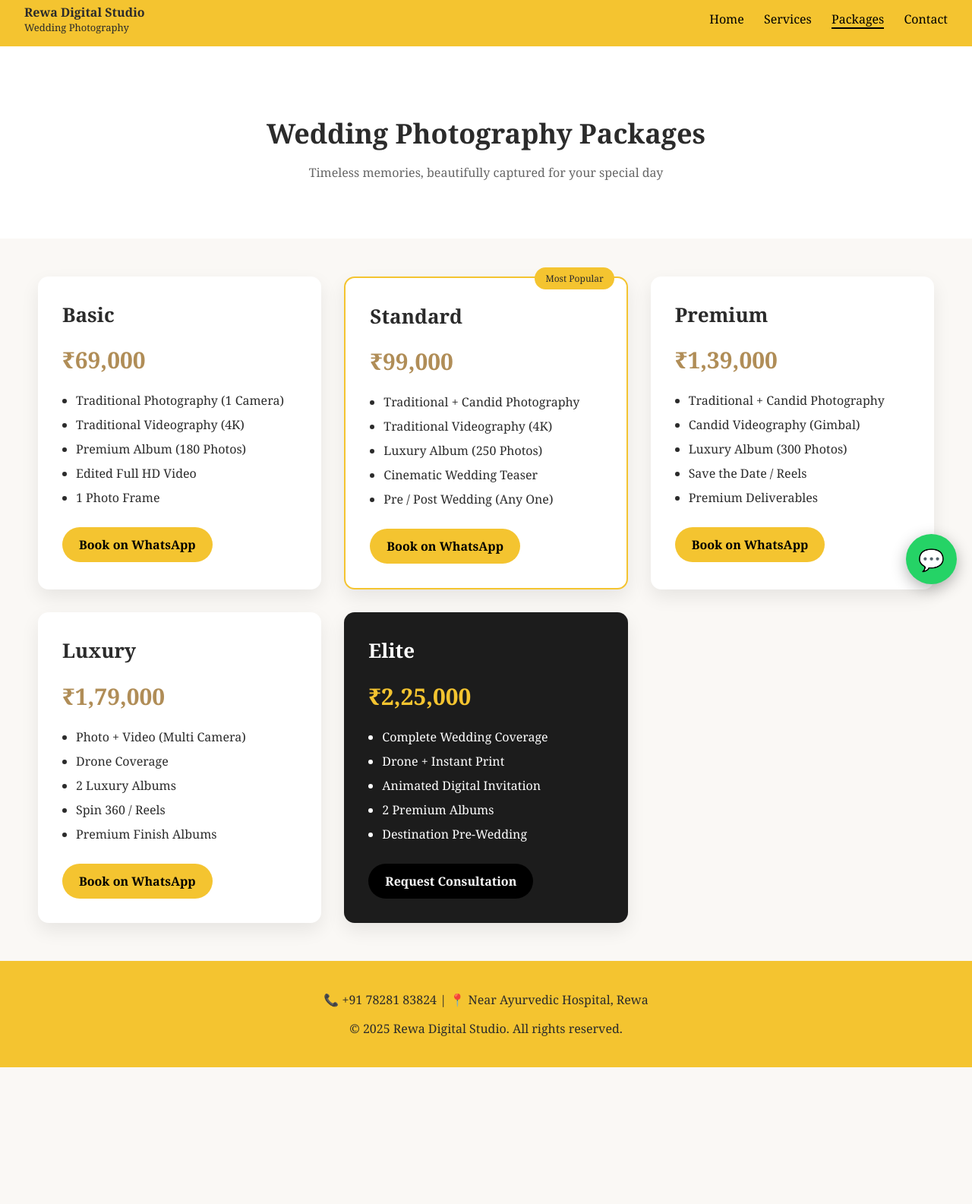
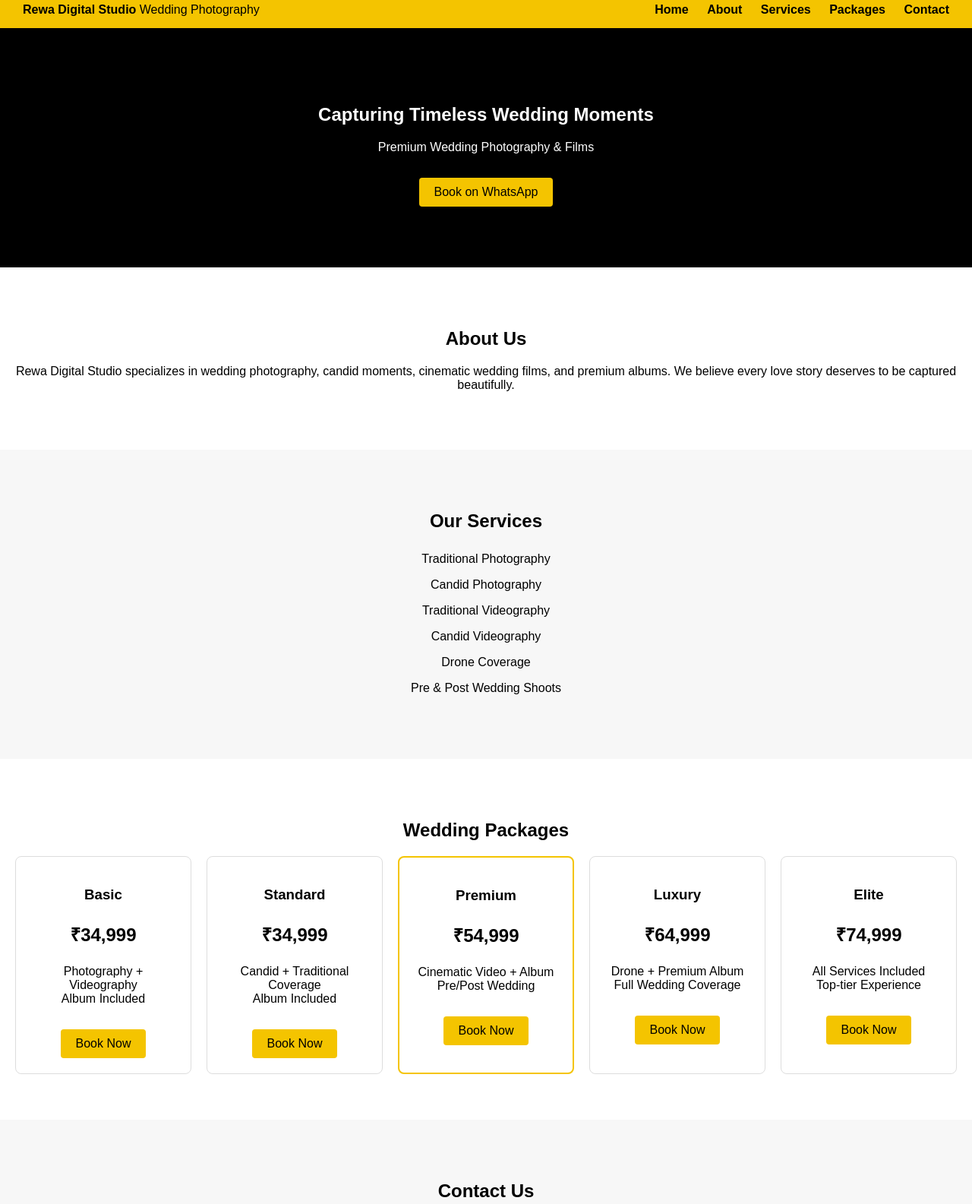
Before and after one commit to SatayamGautam/rewa-digital-studio, a plain HTML site: page index.html in a window 1280 px wide. Shown: the part 11-1596 px from the top of the page at 76% size. Before the commit the page ends 1416 px from the top, so only its background shows below. Drawn offline with Linux system fonts and the light colour scheme.

Commit message:
Add files via upload

```diff
--- a/index.html
+++ b/index.html
@@ -2,128 +2,113 @@
 <html lang="en">
 <head>
   <meta charset="UTF-8" />
-  <title>Wedding Photography Packages | Rewa Digital Studio</title>
-
-  <meta name="description" content="Elegant wedding photography packages by Rewa Digital Studio. Transparent pricing, premium wedding coverage." />
+  <title>Rewa Digital Studio | Wedding Photography</title>
   <meta name="viewport" content="width=device-width, initial-scale=1.0" />
-
   <link rel="stylesheet" href="style.css" />
 </head>
 <body>
 
+<!-- ================= HEADER ================= -->
 <header class="header">
   <div class="logo">
     <strong>Rewa Digital Studio</strong>
     <span>Wedding Photography</span>
   </div>
-
   <nav>
-    <a href="#">Home</a>
-    <a href="#">Services</a>
-    <a href="#" class="active">Packages</a>
-    <a href="#">Contact</a>
+    <a href="#home">Home</a>
+    <a href="#about">About</a>
+    <a href="#services">Services</a>
+    <a href="#packages">Packages</a>
+    <a href="#contact">Contact</a>
   </nav>
 </header>
 
-<section class="hero">
-  <h1>Wedding Photography Packages</h1>
-  <p>Timeless memories, beautifully captured for your special day</p>
+<!-- ================= HERO ================= -->
+<section id="home" class="hero">
+  <h1>Capturing Timeless Wedding Moments</h1>
+  <p>Premium Wedding Photography & Films</p>
+  <a href="https://wa.me/917828183824" class="btn">Book on WhatsApp</a>
 </section>
 
-<section class="packages">
+<!-- ================= ABOUT ================= -->
+<section id="about" class="section">
+  <h2>About Us</h2>
+  <p>
+    Rewa Digital Studio specializes in wedding photography, candid moments,
+    cinematic wedding films, and premium albums. We believe every love story
+    deserves to be captured beautifully.
+  </p>
+</section>
 
-  <!-- BASIC -->
+<!-- ================= SERVICES ================= -->
+<section id="services" class="section gray">
+  <h2>Our Services</h2>
+  <ul class="services">
+    <li>Traditional Photography</li>
+    <li>Candid Photography</li>
+    <li>Traditional Videography</li>
+    <li>Candid Videography</li>
+    <li>Drone Coverage</li>
+    <li>Pre & Post Wedding Shoots</li>
+  </ul>
+</section>
+
+<!-- ================= PACKAGES ================= -->
+<section id="packages" class="section">
+  <h2>Wedding Packages</h2>
+
+  <div class="cards">
+
     <div class="card">
-    <h2>Basic</h2>
-    <p class="price">₹69,000</p>
-    <ul>
-      <li>Traditional Photography (1 Camera)</li>
-      <li>Traditional Videography (4K)</li>
-      <li>Premium Album (180 Photos)</li>
-      <li>Edited Full HD Video</li>
-      <li>1 Photo Frame</li>
-    </ul>
-    <a class="btn" href="https://wa.me/917828183824?text=Hi%20Rewa%20Digital%20Studio,%20I%20want%20to%20book%20the%20Basic%20wedding%20package." target="_blank">
-      Book on WhatsApp
-    </a>
+      <h3>Basic</h3>
+      <p class="price">₹34,999</p>
+      <p>Photography + Videography<br>Album Included</p>
+      <a href="https://wa.me/917828183824?text=I%20want%20Basic%20package" class="btn">Book Now</a>
     </div>
 
-  <!-- STANDARD -->
-  <div class="card popular">
-    <span class="badge">Most Popular</span>
-    <h2>Standard</h2>
-    <p class="price">₹99,000</p>
-    <ul>
-      <li>Traditional + Candid Photography</li>
-      <li>Traditional Videography (4K)</li>
-      <li>Luxury Album (250 Photos)</li>
-      <li>Cinematic Wedding Teaser</li>
-      <li>Pre / Post Wedding (Any One)</li>
-    </ul>
-    <a class="btn" href="https://wa.me/917828183824?text=Hi%20Rewa%20Digital%20Studio,%20I%20want%20to%20book%20the%20Standard%20wedding%20package." target="_blank">
-      Book on WhatsApp
-    </a>
+    <div class="card">
+      <h3>Standard</h3>
+      <p class="price">₹34,999</p>
+      <p>Candid + Traditional Coverage<br>Album Included</p>
+      <a href="https://wa.me/917828183824?text=I%20want%20Standard%20package" class="btn">Book Now</a>
     </div>
 
-  <!-- PREMIUM -->
-  <div class="card">
-    <h2>Premium</h2>
-    <p class="price">₹1,39,000</p>
-    <ul>
-      <li>Traditional + Candid Photography</li>
-      <li>Candid Videography (Gimbal)</li>
-      <li>Luxury Album (300 Photos)</li>
-      <li>Save the Date / Reels</li>
-      <li>Premium Deliverables</li>
-    </ul>
-    <a class="btn" href="https://wa.me/917828183824?text=Hi%20Rewa%20Digital%20Studio,%20I%20want%20to%20book%20the%20Premium%20wedding%20package." target="_blank">
-      Book on WhatsApp
-    </a>
+    <div class="card featured">
+      <h3>Premium</h3>
+      <p class="price">₹54,999</p>
+      <p>Cinematic Video + Album<br>Pre/Post Wedding</p>
+      <a href="https://wa.me/917828183824?text=I%20want%20Premium%20package" class="btn">Book Now</a>
     </div>
 
-  <!-- LUXURY -->
     <div class="card">
-    <h2>Luxury</h2>
-    <p class="price">₹1,79,000</p>
-    <ul>
-      <li>Photo + Video (Multi Camera)</li>
-      <li>Drone Coverage</li>
-      <li>2 Luxury Albums</li>
-      <li>Spin 360 / Reels</li>
-      <li>Premium Finish Albums</li>
-    </ul>
-    <a class="btn" href="https://wa.me/917828183824?text=Hi%20Rewa%20Digital%20Studio,%20I%20want%20to%20book%20the%20Luxury%20wedding%20package." target="_blank">
-      Book on WhatsApp
-    </a>
+      <h3>Luxury</h3>
+      <p class="price">₹64,999</p>
+      <p>Drone + Premium Album<br>Full Wedding Coverage</p>
+      <a href="https://wa.me/917828183824?text=I%20want%20Luxury%20package" class="btn">Book Now</a>
     </div>
 
-  <!-- ELITE -->
-  <div class="card elite">
-    <h2>Elite</h2>
-    <p class="price">₹2,25,000</p>
-    <ul>
-      <li>Complete Wedding Coverage</li>
-      <li>Drone + Instant Print</li>
-      <li>Animated Digital Invitation</li>
-      <li>2 Premium Albums</li>
-      <li>Destination Pre-Wedding</li>
-    </ul>
-    <a class="btn dark" href="https://wa.me/917828183824?text=Hi%20Rewa%20Digital%20Studio,%20I%20want%20to%20enquire%20about%20the%20Elite%20wedding%20package." target="_blank">
-      Request Consultation
-    </a>
+    <div class="card">
+      <h3>Elite</h3>
+      <p class="price">₹74,999</p>
+      <p>All Services Included<br>Top-tier Experience</p>
+      <a href="https://wa.me/917828183824?text=I%20want%20Elite%20package" class="btn">Book Now</a>
     </div>
 
+  </div>
 </section>
 
+<!-- ================= CONTACT ================= -->
+<section id="contact" class="section gray">
+  <h2>Contact Us</h2>
+  <p>📞 78281 83824</p>
+  <p>📍 Near Ayurvedic Hospital, Rewa</p>
+  <a href="https://wa.me/917828183824" class="btn">Chat on WhatsApp</a>
+</section>
+
+<!-- ================= FOOTER ================= -->
 <footer class="footer">
-  <p>📞 +91 78281 83824 | 📍 Near Ayurvedic Hospital, Rewa</p>
   <p>© 2025 Rewa Digital Studio. All rights reserved.</p>
 </footer>
 
-<!-- Floating WhatsApp Button -->
-<a class="whatsapp-float" href="https://wa.me/917828183824?text=Hi%20Rewa%20Digital%20Studio,%20I%20want%20to%20enquire%20about%20wedding%20packages." target="_blank">
-  💬
-</a>
-
 </body>
 </html>
--- a/style.css
+++ b/style.css
@@ -1,149 +1,83 @@
-* {
-  box-sizing: border-box;
-  font-family: "Georgia", "Times New Roman", serif;
+body {
+  margin: 0;
+  font-family: Arial, sans-serif;
+  scroll-behavior: smooth;
 }
 
-body {
-  margin: 0;
-  background: #faf8f5;
-  color: #2b2b2b;
-}
-
-/* Header */
 .header {
-  background: #f4c430;
-  padding: 16px 32px;
+  background: #f4c400;
   display: flex;
   justify-content: space-between;
+  padding: 15px 30px;
   align-items: center;
 }
 
-.logo span {
-  display: block;
-  font-size: 13px;
-}
-
-nav a {
-  margin-left: 22px;
+.header nav a {
+  margin-left: 20px;
   text-decoration: none;
   color: #000;
-  font-weight: 500;
-}
-
-nav a.active {
-  border-bottom: 2px solid #000;
-}
-
-/* Hero */
-.hero {
-  text-align: center;
-  padding: 60px 20px;
-  background: #fff;
-}
-
-.hero h1 {
-  font-size: 36px;
-  margin-bottom: 12px;
-}
-
-.hero p {
-  color: #666;
-}
-
-/* Packages */
-.packages {
-  display: grid;
-  grid-template-columns: repeat(auto-fit, minmax(280px, 1fr));
-  gap: 30px;
-  padding: 50px;
-}
-
-.card {
-  background: #fff;
-  padding: 32px;
-  border-radius: 14px;
-  box-shadow: 0 10px 25px rgba(0,0,0,0.08);
-  position: relative;
-}
-
-.card h2 {
-  margin-top: 0;
-  font-size: 26px;
-}
-
-.price {
-  font-size: 30px;
-  font-weight: bold;
-  margin: 12px 0 22px;
-  color: #b08d57;
-}
-
-.card ul {
-  padding-left: 18px;
-  margin-bottom: 28px;
-}
-
-.card li {
-  margin-bottom: 10px;
-}
-
-/* Buttons */
-.btn {
-  display: inline-block;
-  padding: 12px 22px;
-  background: #f4c430;
-  color: #000;
-  text-decoration: none;
-  border-radius: 30px;
   font-weight: bold;
 }
 
-.btn.dark {
+.hero {
+  text-align: center;
+  padding: 80px 20px;
   background: #000;
   color: #fff;
 }
 
-/* Highlights */
-.popular {
-  border: 2px solid #f4c430;
+.section {
+  padding: 60px 20px;
+  text-align: center;
 }
 
-.badge {
-  position: absolute;
-  top: -14px;
-  right: 16px;
-  background: #f4c430;
-  padding: 6px 14px;
-  font-size: 12px;
-  border-radius: 20px;
+.gray {
+  background: #f7f7f7;
 }
 
-.elite {
-  background: #1c1c1c;
-  color: #fff;
+.services {
+  list-style: none;
+  padding: 0;
 }
 
-.elite .price {
-  color: #f4c430;
+.services li {
+  padding: 8px 0;
 }
 
-/* Footer */
-.footer {
-  text-align: center;
-  padding: 24px;
-  background: #f4c430;
+.cards {
+  display: grid;
+  grid-template-columns: repeat(auto-fit, minmax(220px, 1fr));
+  gap: 20px;
 }
 
-/* WhatsApp Floating Button */
-.whatsapp-float {
-  position: fixed;
-  bottom: 20px;
-  right: 20px;
-  background: #25d366;
+.card {
+  border: 1px solid #ddd;
+  padding: 20px;
+  border-radius: 8px;
+}
+
+.featured {
+  border: 2px solid #f4c400;
+}
+
+.price {
+  font-size: 24px;
+  font-weight: bold;
+}
+
+.btn {
+  display: inline-block;
+  margin-top: 15px;
+  padding: 10px 20px;
+  background: #f4c400;
+  color: #000;
+  text-decoration: none;
+  border-radius: 4px;
+}
+
+.footer {
+  background: #000;
   color: #fff;
-  font-size: 28px;
-  padding: 14px 16px;
-  border-radius: 50%;
-  text-decoration: none;
-  box-shadow: 0 6px 20px rgba(0,0,0,0.3);
+  text-align: center;
+  padding: 15px;
 }
```
Lines whose indentation alone changed are shown as unchanged.
